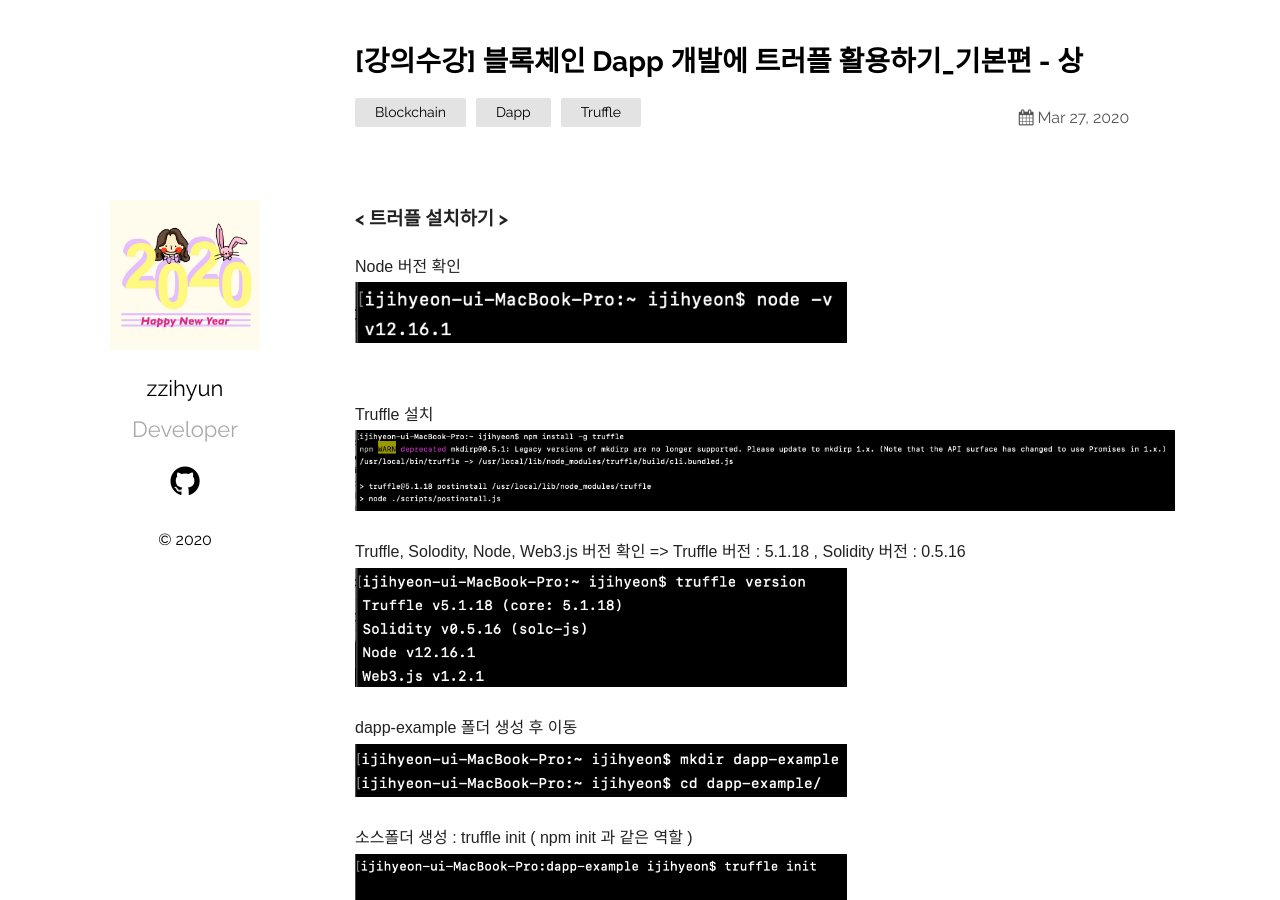
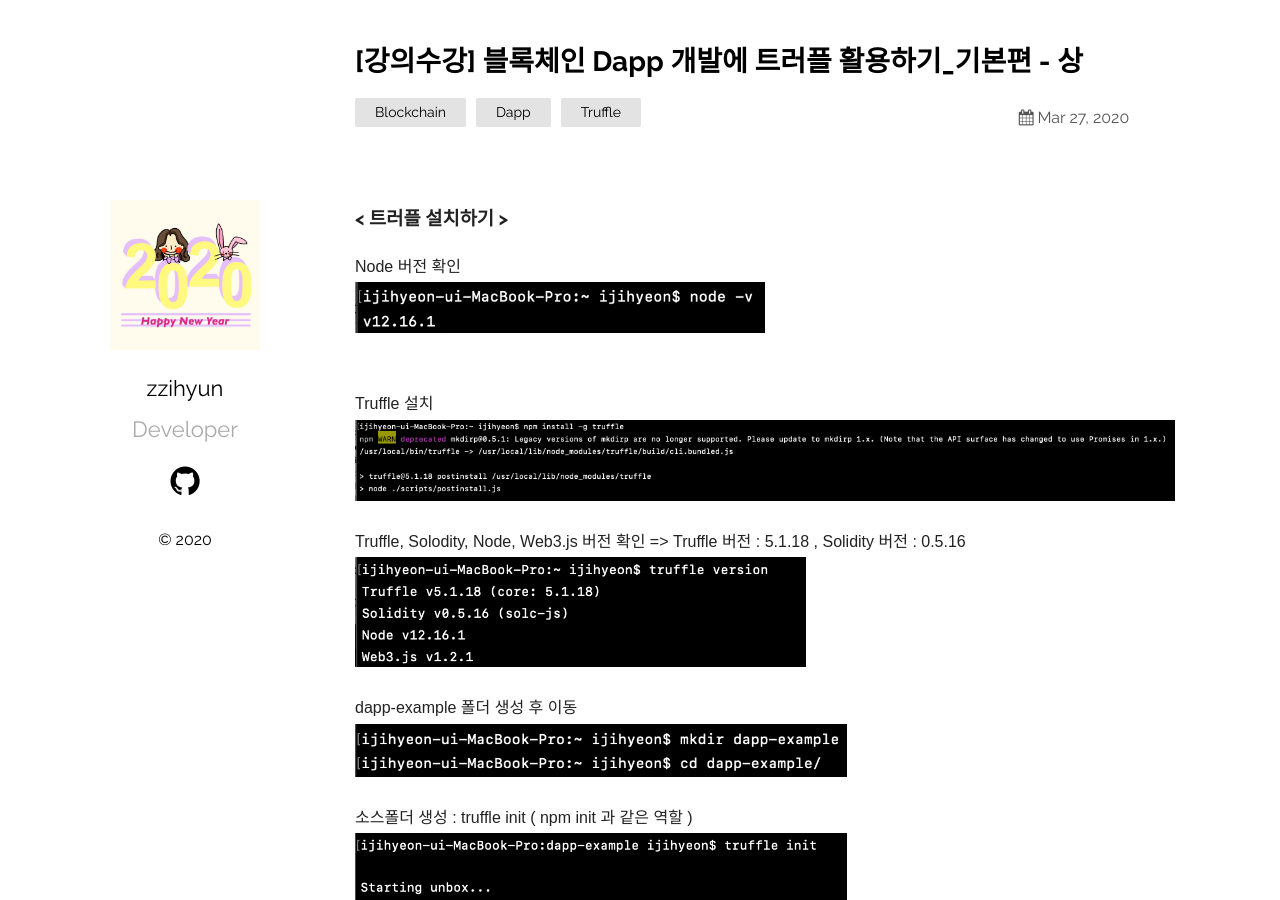
Before and after one commit to jhhhj1002/jhhhj1002.github.io, a Jekyll site: the page built from _posts/2020-03-27-Truffle-in-Blockchain-01.markdown, in a window 1280 px wide and 900 px high. Built offline with Jekyll 4.4.1, drawn with Linux system fonts in a browser that asks for light colours.

Commit message:
Update 2020-03-27-Truffle-in-Blockchain-01.markdown

```diff
--- a/_posts/2020-03-27-Truffle-in-Blockchain-01.markdown
+++ b/_posts/2020-03-27-Truffle-in-Blockchain-01.markdown
@@ -10,14 +10,14 @@ categories: Blockchain Dapp Truffle
 <h3>< 트러플 설치하기 ></h3>
 
 Node 버전 확인
-<img src="/assets/imgs/Blockchain&Truffle_01.png" width="60%" height="40%" >
+<img src="/assets/imgs/Blockchain&Truffle_01.png" width="50%" height="35%" >
 
 <br/>
 Truffle 설치
 <img src="/assets/imgs/Blockchain&Truffle_02.png" width="100%" height="60%" >
 
 Truffle, Solodity, Node, Web3.js 버전 확인 => Truffle 버전 : 5.1.18 , Solidity 버전 : 0.5.16
-<img src="/assets/imgs/Blockchain&Truffle_03.png" width="60%" height="40%" >
+<img src="/assets/imgs/Blockchain&Truffle_03.png" width="55%" height="35%" >
 
 dapp-example 폴더 생성 후 이동
 <img src="/assets/imgs/Blockchain&Truffle_04.png" width="60%" height="40%" >
@@ -38,6 +38,8 @@ contracts 폴더 아래에 스마트 컨트랙트 작성
 <h3>< 스마트 컨트랙트 Hello,World! ></h3>
 
 인텔리제이로 이전에 만든 dapp-example 폴더 open 하여 코드 작업 ( Solidity Plugin 설치 필수 )
+
+<br/>
 contracts 폴더 아래에 solidity 컨트랙트 작성
 
 <br/>
@@ -45,6 +47,7 @@ contracts 폴더 아래에 solidity 컨트랙트 작성
 만약, 자신의 버전보다 아래버전의 solidity 사용시 truffle-config.js 파일의 compilers:{ solc:{ 의 version 수정 후 주석 삭제 하여 사용
 <img src="/assets/imgs/Blockchain&Truffle_08.png" width="80%" height="45%" >
 
+<br/>
 현재 solidity 버전 : 0.5.16 -> truffle-config.js 파일 수정 후 solidity 버전 : 0.5.8
 <img src="/assets/imgs/Blockchain&Truffle_09.png" width="60%" height="40%" >
 
@@ -75,6 +78,6 @@ contract HelloWorld { //컨트랙트 이름 : HelloWorld
 
 <br/>
 컴파일 ( truffle compile / compile --all )
- <img src="/assets/imgs/Blockchain&Truffle_10.png" width="80%" height="45%" >
+ <img src="/assets/imgs/Blockchain&Truffle_10.png" width="60%" height="40%" >
 -> 컴파일 결과 build 아래 contracts 아래 컴파일된 결과 json파일로 생성
 + json 파일의 abi, deployedBytecode, bytecode 부분이 중요한 부분
```
